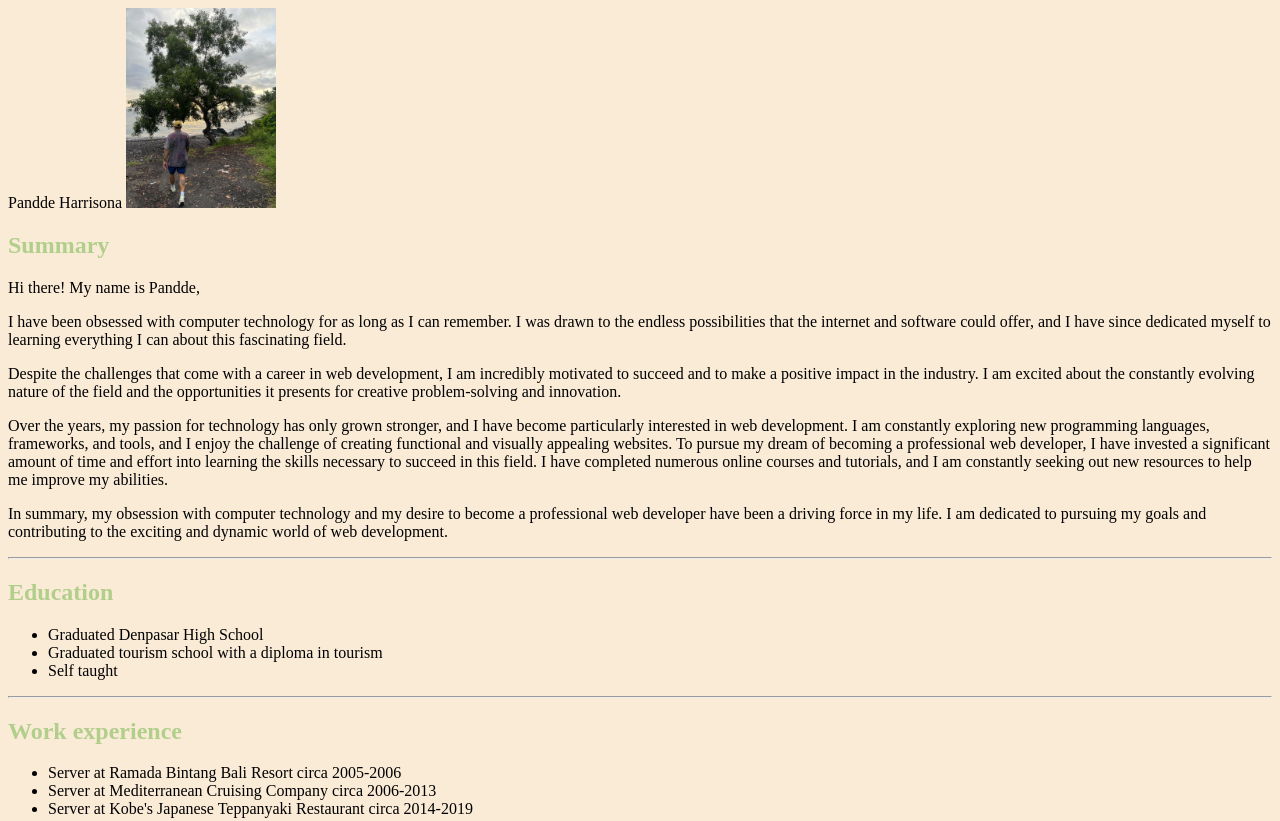
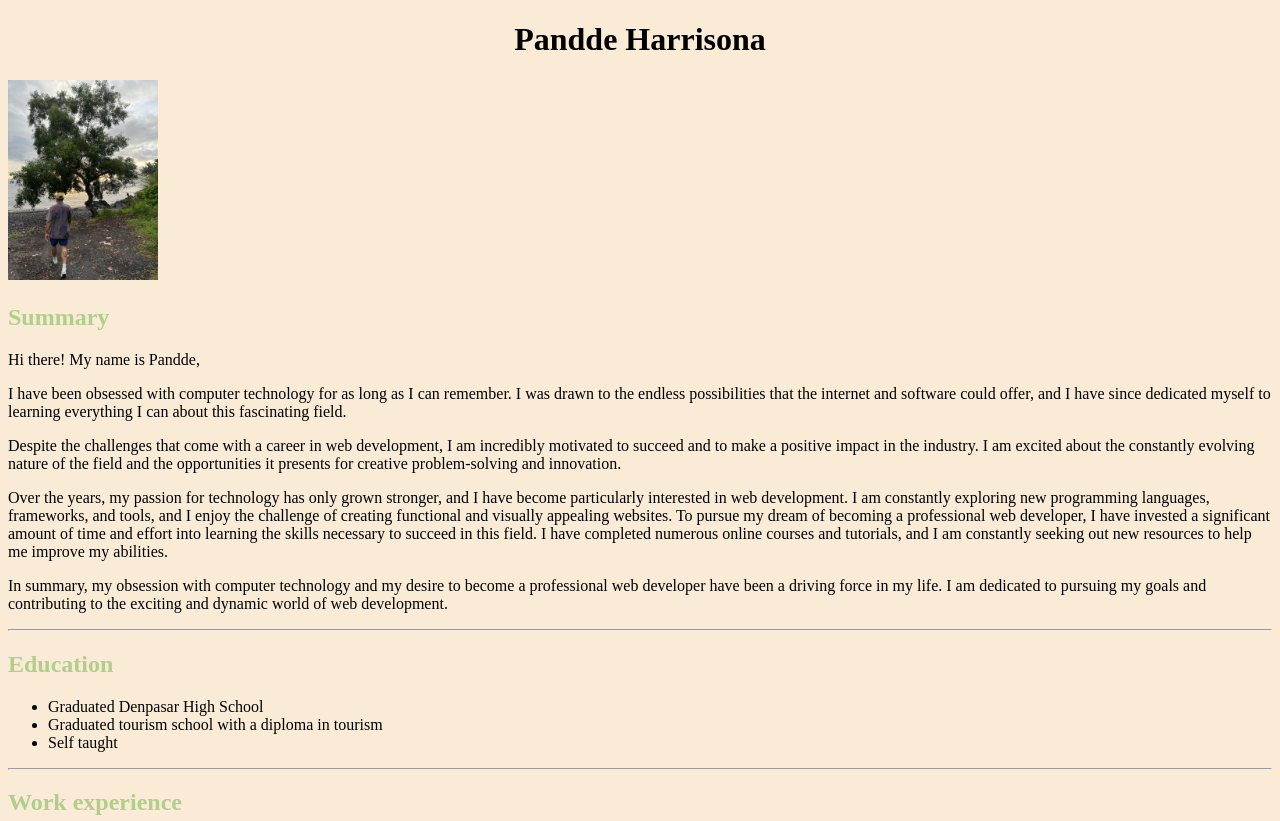
Before and after one commit to panddeh/html-Resume, a plain HTML site: page index.html in a window 1280 px wide. Shown: the top 821 px of the page. Drawn offline with Linux system fonts and the light colour scheme.

Commit message:
Update index.html

```diff
--- a/index.html
+++ b/index.html
@@ -9,7 +9,7 @@
 </head>
 
 <body>
- <h1text-align: center;>Pandde Harrisona</h1>
+ <h1>Pandde Harrisona</h1>
     <img src="./assets/images/1f9ca568-c4ec-46f6-9e37-827fbad16e5d.JPG" height="200"/>
 
  <h2>Summary</h2>
```
